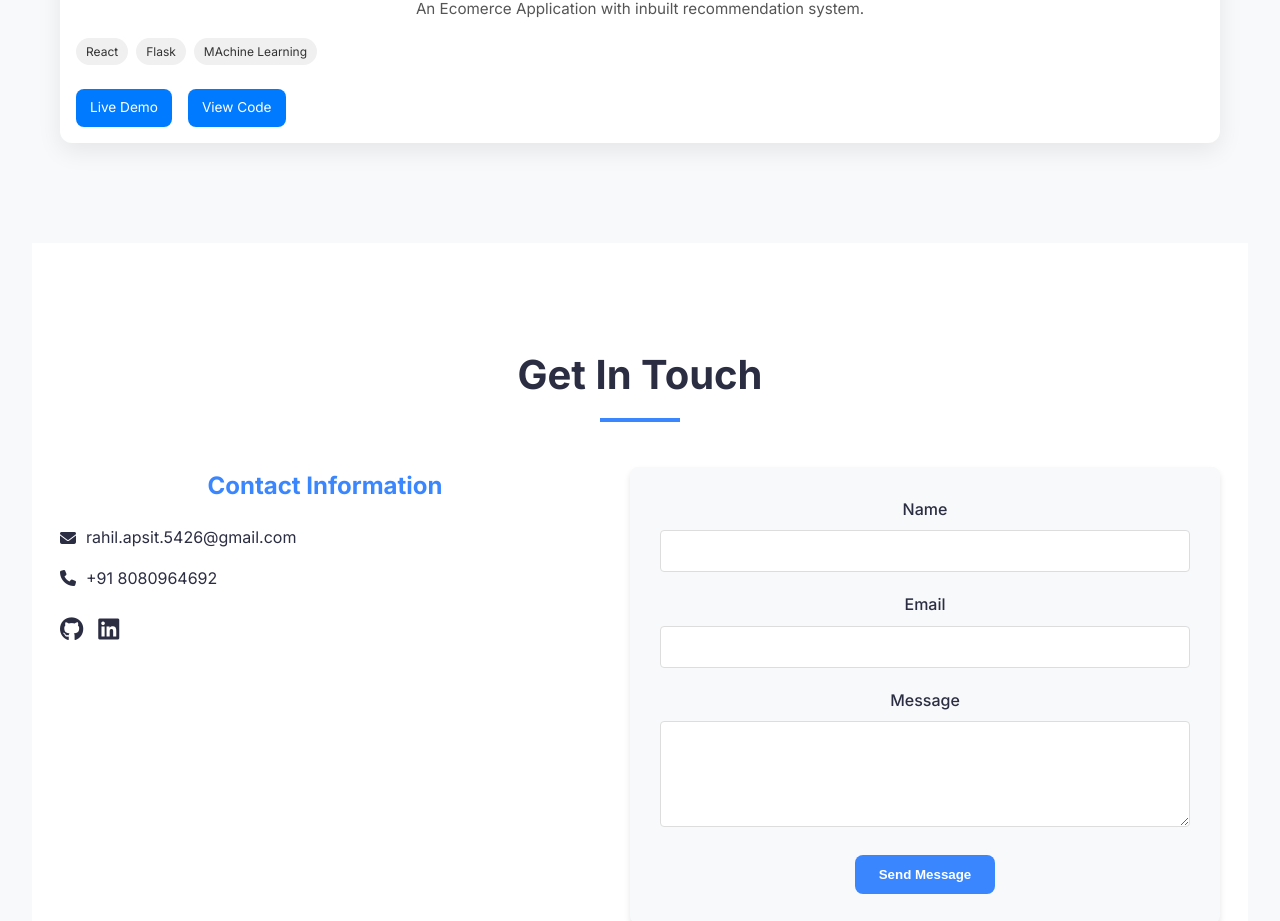
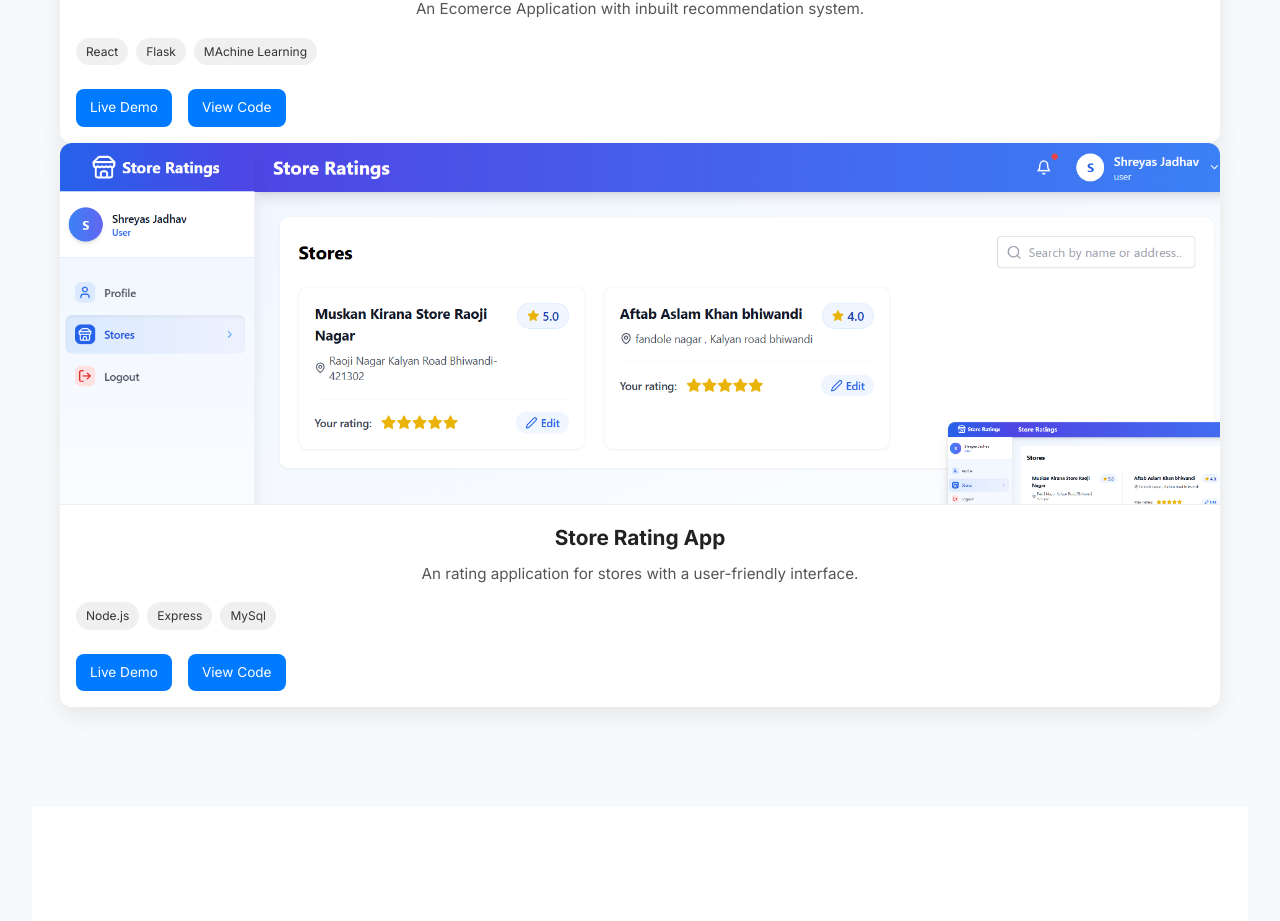
Before and after one commit to Rahilkhan0/My_Portfolio, a React (Vite) app: page / in a window 1280 px wide. Shown: the part 3910-4831 px from the top of the page. Built offline with nearby package versions, Linux system fonts and the light colour scheme.

Commit message:
Added New Project

```diff
--- a/src/sections/Projects/Projects.jsx
+++ b/src/sections/Projects/Projects.jsx
@@ -66,6 +66,7 @@ import { ProjectCard } from '../../components/ProjectCard/ProjectCard';
 // import ProjectCard from '../../components/ProjectCard/ProjectCard';
 import portfolioImage from '../../assets/images/portfolio.jpeg';
 import recoImage from '../../assets/images/Recommendationsystem.png';
+import ratingAppImage from '../../assets/images/User.png';
 
 const Projects = () => {
   const projects = [
@@ -89,9 +90,19 @@ const Projects = () => {
         code: 'https://github.com/Rahilkhan0/Ecommerce-Product-Recommendation-System/tree/master'
       }
     },
+    {
+      title: 'Store Rating App',
+      description: ' An rating application for stores with a user-friendly interface.',
+      tags: ['Node.js', 'Express', 'MySql' ],
+      image:  ratingAppImage,
+      links: {
+        demo: 'https://github.com/Rahilkhan0/Store-Rating-Application-',
+        code: 'https://github.com/Rahilkhan0/Store-Rating-Application-'
+      }
+    },
 
 
-    // Add more projects as needed
+
   ];
 
   return (
```
Also changed, not shown: src/components/Hero.jsx (added, +8 -0 lines), src/assets/images/User.png (added).
